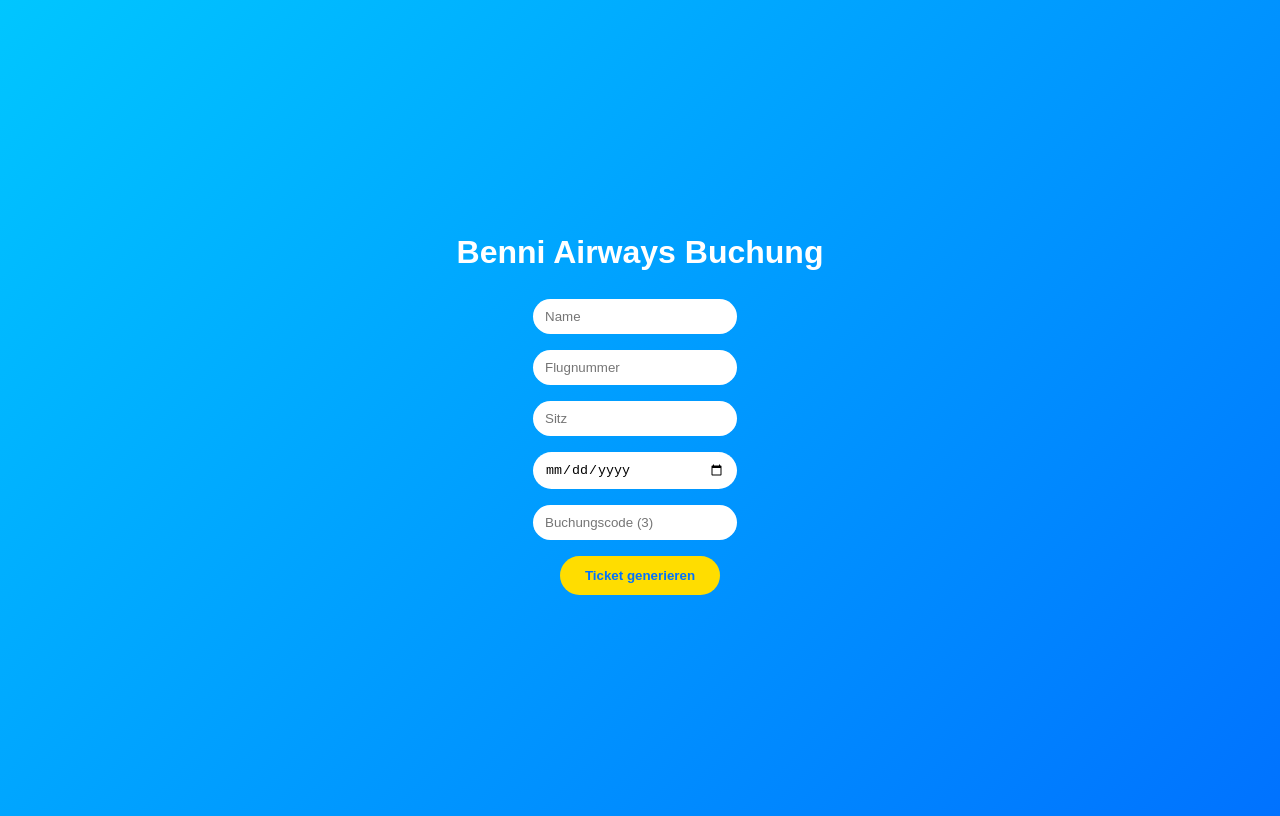
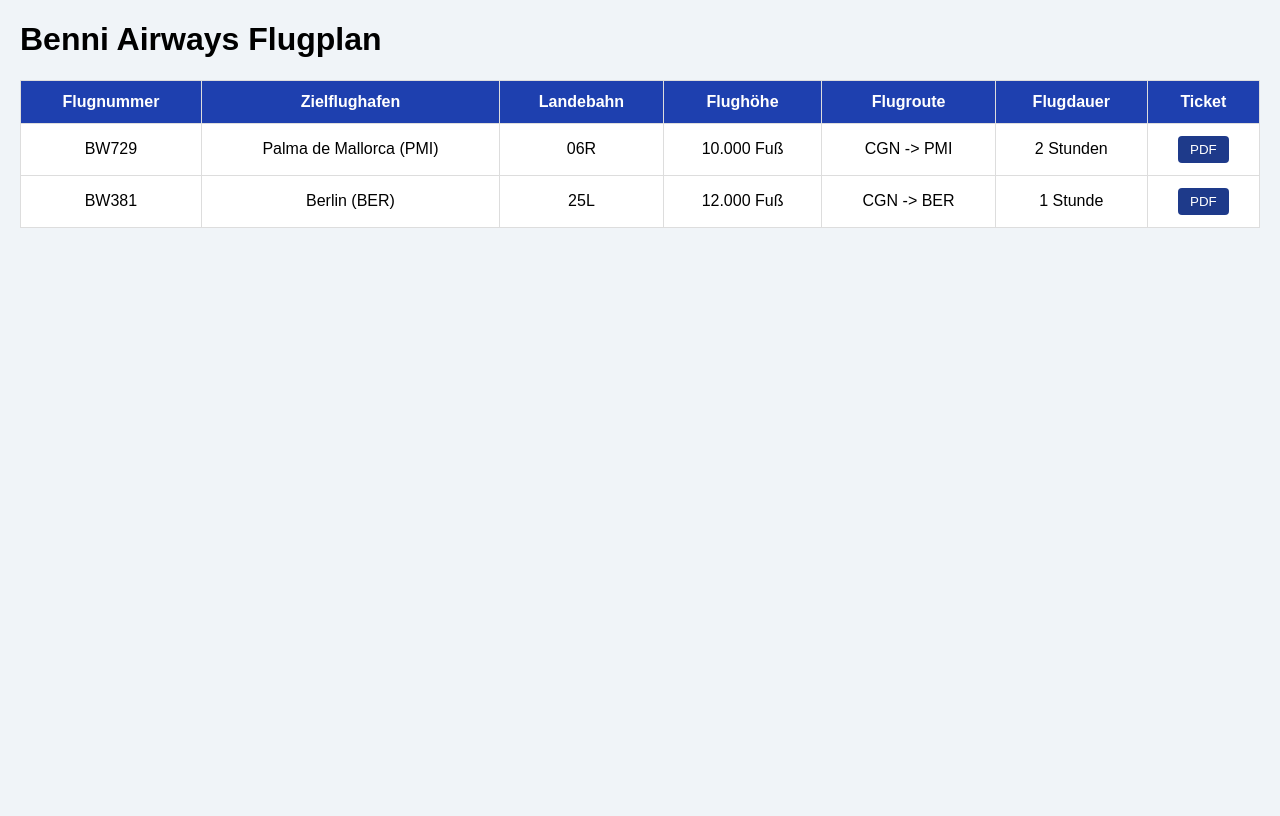
Before and after one commit to Benjaminunterstrich20/baw, a plain HTML site: page index.html in a window 1280 px wide. Drawn offline with nearby package versions, Linux system fonts and the light colour scheme.

Commit message:
Update index.html

```diff
--- a/index.html
+++ b/index.html
@@ -3,117 +3,111 @@
 <head>
   <meta charset="UTF-8">
   <meta name="viewport" content="width=device-width, initial-scale=1.0">
-<title>Benni Airways Buchung</title>
+  <title>Benni Airways Flugplan & PDF-Tickets</title>
   <script src="https://cdnjs.cloudflare.com/ajax/libs/jspdf/2.5.1/jspdf.umd.min.js"></script>
-<script src="https://cdn.jsdelivr.net/npm/qrcode/build/qrcode.min.js"></script>
+  <script src="https://cdnjs.cloudflare.com/ajax/libs/qrcodejs/1.0.0/qrcode.min.js"></script>
   <style>
     body {
-        font-family: 'Montserrat', sans-serif;
-        display: flex;
-        flex-direction: column;
-        align-items: center;
-        justify-content: center;
-        min-height: 100vh;
-        background: linear-gradient(135deg, #00c6ff, #0072ff);
-        color: #fff;
+      font-family: Arial, sans-serif;
+      background: #f0f4f8;
+      margin: 20px;
     }
-    h1 { margin-bottom: 20px; }
-    .form-group {
-        margin: 8px 0;
+    table {
+      width: 100%;
+      border-collapse: collapse;
+      margin-bottom: 30px;
+      background: #fff;
     }
-    input {
-        padding: 10px 12px;
-        border-radius: 50px;
-        border: none;
-        width: 180px;
-        outline: none;
-        margin-right: 10px;
+    th, td {
+      padding: 12px;
+      border: 1px solid #ddd;
+      text-align: center;
+    }
+    th {
+      background-color: #1e40af;
+      color: white;
+    }
+    tr:hover {
+      background-color: #e0e7ff;
     }
     button {
-        padding: 12px 25px;
-        border-radius: 50px;
+      padding: 6px 12px;
+      cursor: pointer;
+      background: #1e3a8a;
+      color: white;
       border: none;
-        background: #ffdd00;
-        color: #0072ff;
-        font-weight: bold;
-        cursor: pointer;
-        transition: 0.3s;
+      border-radius: 4px;
     }
-    button:hover { transform: scale(1.05); }
   </style>
 </head>
 <body>
-<h1>Benni Airways Buchung</h1>
 
-<div class="form-group">
-    <input type="text" id="passengerName" placeholder="Name" />
-</div>
-<div class="form-group">
-    <input type="text" id="flightNumber" placeholder="Flugnummer" />
-</div>
-<div class="form-group">
-    <input type="text" id="seatNumber" placeholder="Sitz" />
-</div>
-<div class="form-group">
-    <input type="date" id="flightDate" />
-</div>
-<div class="form-group">
-    <input type="text" id="bookingCode" placeholder="Buchungscode (3)" maxlength="3" />
-</div>
-<div class="form-group">
-    <button id="generateTicket">Ticket generieren</button>
-</div>
+<h1>Benni Airways Flugplan</h1>
+<table>
+  <thead>
+    <tr>
+      <th>Flugnummer</th>
+      <th>Zielflughafen</th>
+      <th>Landebahn</th>
+      <th>Flughöhe</th>
+      <th>Flugroute</th>
+      <th>Flugdauer</th>
+      <th>Ticket</th>
+    </tr>
+  </thead>
+  <tbody id="flugtabelle">
+    <tr>
+      <td>BW729</td>
+      <td>Palma de Mallorca (PMI)</td>
+      <td>06R</td>
+      <td>10.000 Fuß</td>
+      <td>CGN -> PMI</td>
+      <td>2 Stunden</td>
+      <td><button onclick="generateTicket('BW729','Palma de Mallorca (PMI)','CGN','PMI','2 Stunden')">PDF</button></td>
+    </tr>
+    <tr>
+      <td>BW381</td>
+      <td>Berlin (BER)</td>
+      <td>25L</td>
+      <td>12.000 Fuß</td>
+      <td>CGN -> BER</td>
+      <td>1 Stunde</td>
+      <td><button onclick="generateTicket('BW381','Berlin (BER)','CGN','BER','1 Stunde')">PDF</button></td>
+    </tr>
+    <!-- Weitere Flüge hier einfügen -->
+  </tbody>
+</table>
 
 <script>
+  async function generateTicket(flugnummer, zielflug, start, ziel, dauer) {
     const { jsPDF } = window.jspdf;
+    const doc = new jsPDF();
 
-document.getElementById('generateTicket').addEventListener('click', async () => {
-    const name = document.getElementById('passengerName').value || "Benni Muster";
-    const flight = document.getElementById('flightNumber').value || "BA123";
-    const seat = document.getElementById('seatNumber').value || "12A";
-    const date = document.getElementById('flightDate').value || "2025-10-26";
-    const code = document.getElementById('bookingCode').value.toUpperCase();
-
-    if (!code || code.length !== 3) {
-        alert("Bitte gib einen 3-stelligen Buchungscode ein!");
-        return;
-    }
-
-    const doc = new jsPDF({ unit: 'pt', format: [300, 500] });
-    const width = 300;
-
-    // Header
-    doc.setFillColor(0, 114, 255);
-    doc.rect(0, 0, width, 80, 'F');
-    doc.setTextColor(255, 221, 0);
-    doc.setFontSize(20);
-    doc.text("🛫", 20, 50);
-    doc.setFontSize(16);
-    doc.text("Benni Airways", 50, 50);
-
-    // Ticketdetails
-    doc.setTextColor(0);
-    doc.setFontSize(12);
-    doc.text(`Passenger: ${name}`, 20, 120);
-    doc.text(`Flight: ${flight}`, 20, 140);
-    doc.text(`Date: ${date}`, 20, 160);
-    doc.text(`Seat: ${seat}`, 20, 180);
-    doc.text(`Booking Code: ${code}`, 20, 200);
-    doc.rect(15, 110, 270, 100);
+    doc.setFontSize(18);
+    doc.text("Benni Airways", 105, 20, null, null, 'center');
+    doc.setFontSize(14);
+    doc.text(`Flugnummer: ${flugnummer}`, 20, 40);
+    doc.text(`Von: ${start}`, 20, 50);
+    doc.text(`Nach: ${ziel}`, 20, 60);
+    doc.text(`Zielflughafen: ${zielflug}`, 20, 70);
+    doc.text(`Flugdauer: ${dauer}`, 20, 80);
 
     // QR-Code generieren
-    const qrData = `Passenger:${name}|Flight:${flight}|Date:${date}|Seat:${seat}|Code:${code}`;
-    const qrCanvas = document.createElement('canvas');
-    await QRCode.toCanvas(qrCanvas, qrData, { width: 100 });
-    const qrImg = qrCanvas.toDataURL('image/png');
-    doc.addImage(qrImg, 'PNG', 100, 230, 100, 100);
+    const qrDiv = document.createElement('div');
+    new QRCode(qrDiv, {
+      text: `Flug:${flugnummer} Von:${start} Nach:${ziel} Dauer:${dauer}`,
+      width: 100,
+      height: 100
+    });
 
-    // Footer
-    doc.setFontSize(8);
-    doc.text("© 2025 Benni Airways. Alle Rechte vorbehalten.", 20, 450);
+    // QR-Code ins PDF einfügen
+    await new Promise(resolve => setTimeout(resolve, 100)); // kleine Wartezeit, damit QR-Code rendert
+    const qrImg = qrDiv.querySelector('img').src;
+    doc.addImage(qrImg, 'PNG', 150, 50, 40, 40);
 
-    doc.save(`BenniAirways_Ticket_${code}.pdf`);
-});
+    doc.save(`${flugnummer}_ticket.pdf`);
+  }
 </script>
+
 </body>
 </html>
```
Lines whose indentation alone changed are shown as unchanged.
